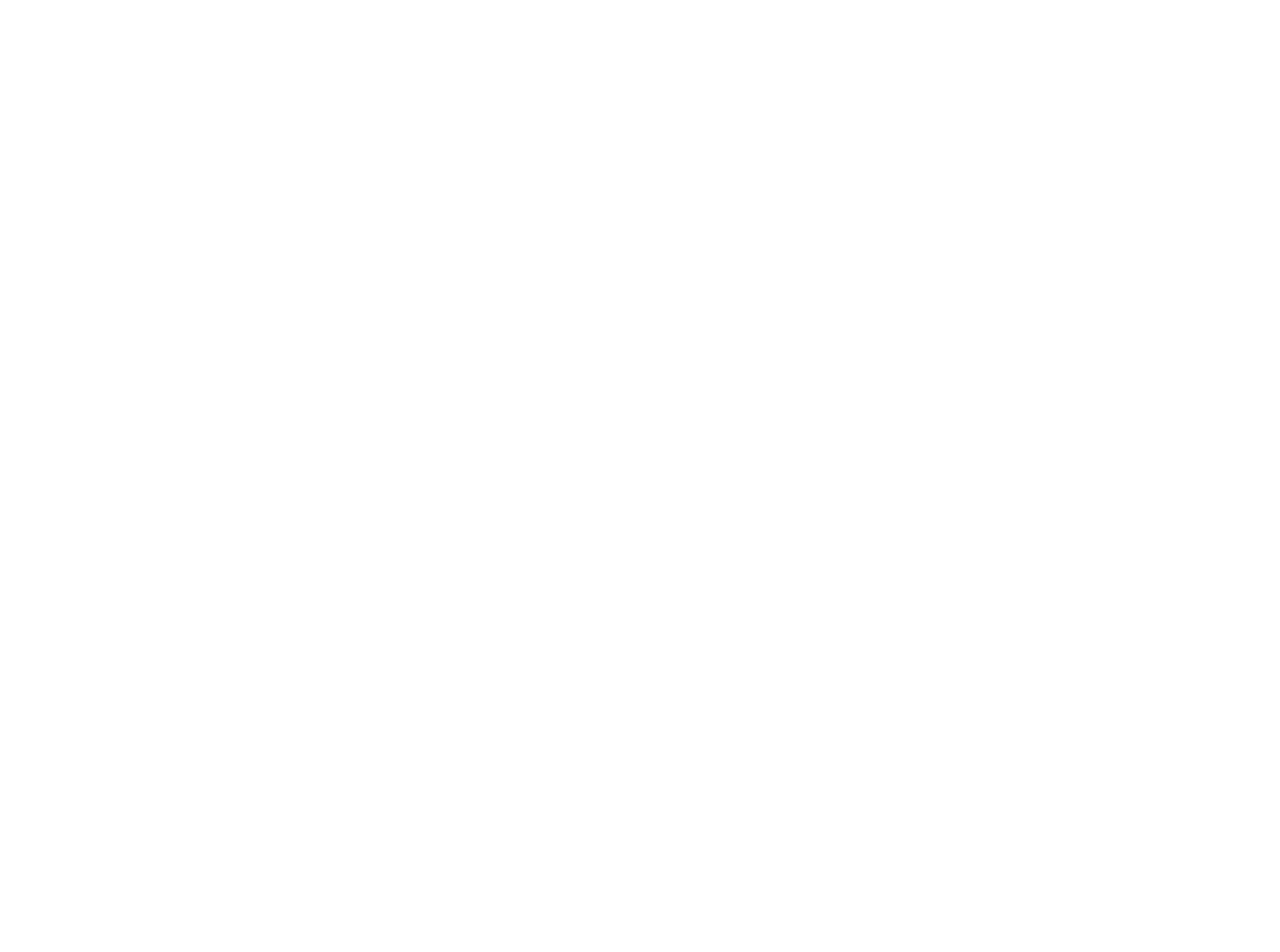
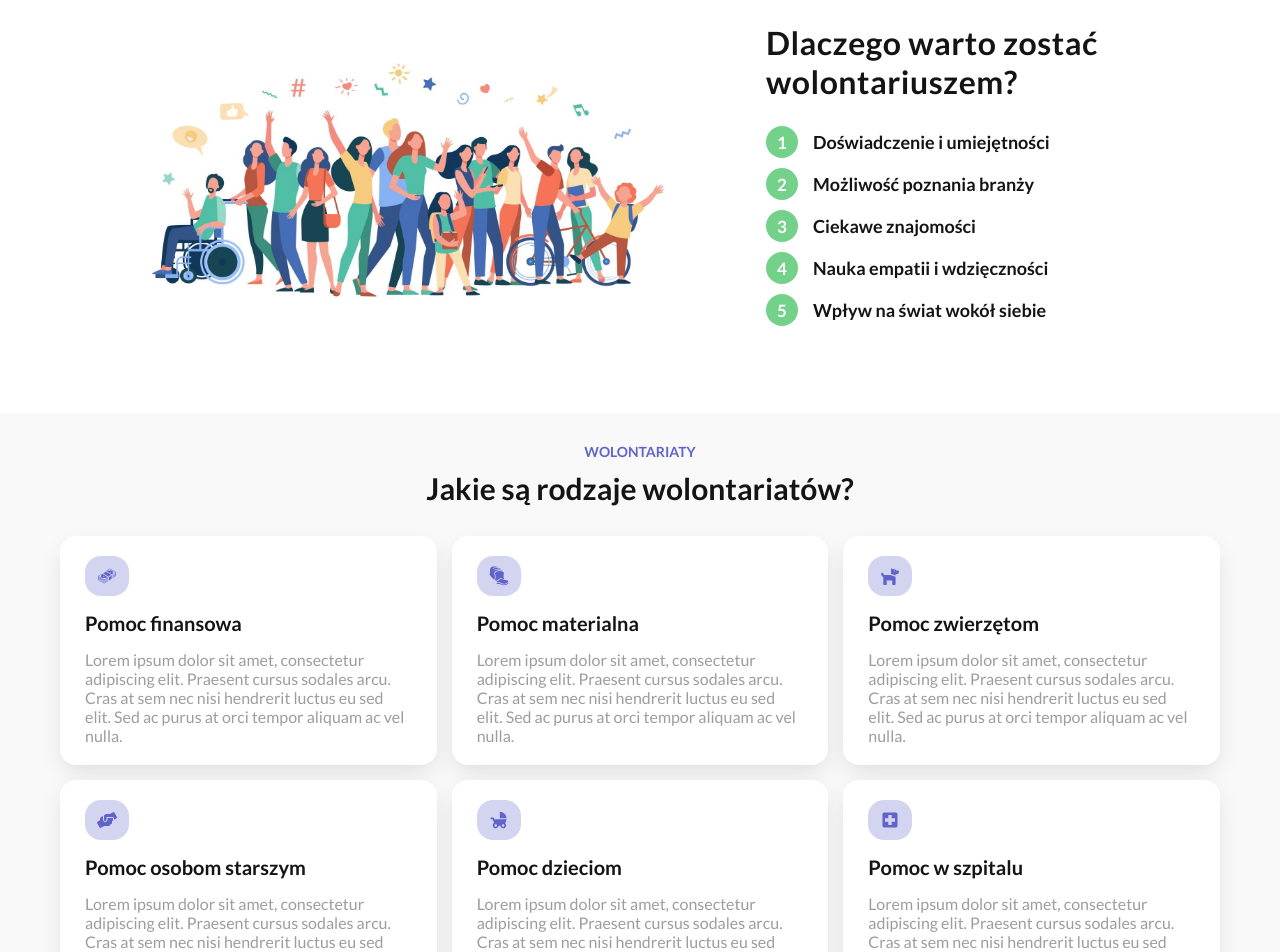
Before and after one commit to JanSzczepan/volunteer, a React (Create React App) app in the folder frontend/: page /about in a window 1280 px wide. Shown: the part 1100-2052 px from the top of the page. Before the commit the page ends 1047 px from the top, so only its background shows below. Built offline with nearby package versions, Linux system fonts and the light colour scheme.

Commit message:
About page P3 and P4

```diff
--- /dev/null
+++ b/frontend/src/components/AboutCard/AboutCard.js
@@ -0,0 +1,18 @@
+import styles from './AboutCard.module.scss'
+
+const AboutCard = ({ card }) => {
+
+   const CardIcon = <card.icon className={styles.cardIcon}/>
+
+   return (
+      <>
+         <div className={styles.cardIconContainer}>
+            {CardIcon}
+         </div>
+         <h5 className={styles.cardHeaderText}>{card.text}</h5>
+         <p className={styles.cardText}>{card.description}</p>
+      </>
+   )
+}
+
+export default AboutCard
--- /dev/null
+++ b/frontend/src/components/AboutCard/AboutCard.module.scss
@@ -0,0 +1,29 @@
+@use "../../scss/index" as *;
+
+.cardIconContainer {
+   width: fit-content;
+   display: flex;
+   align-items: center;
+   justify-content: center;
+   padding: 10px 12px;
+   background-color: lighten($color-purple, 30%);
+   border-radius: $border-radius;
+   margin-bottom: 15px;
+
+   .cardIcon {
+      font-size: 2rem;
+      color: $color-purple;
+   }
+}
+
+.cardHeaderText {
+   font-size: 2rem;
+   font-weight: 700;
+   color: $color-black;
+   margin-bottom: 15px;
+}
+
+.cardText {
+   font-size: 1.6rem;
+   color: darken($color-gray, 15%);
+}
--- a/frontend/src/constants/index.js
+++ b/frontend/src/constants/index.js
@@ -6,15 +6,15 @@ import { MdChildFriendly, MdLocalHospital } from 'react-icons/md'
 import { VscOrganization } from 'react-icons/vsc'
 
 export const OPTIONS = [
-   { value: 'Pomoc finansowa', text: 'Pomoc finansowa', imgLink: 'https://woiz.p.lodz.pl/arch/wp-content/uploads/2020/07/pomoc-materialna-i-stypendia.jpeg', icon: GiMoneyStack },
-   { value: 'Pomoc materialna', text: 'Pomoc materialna', imgLink: 'https://images.squarespace-cdn.com/content/v1/5fc85c0aedf9c235eae18004/1642641112725-QGYNG8YR4ADZYEVM9J9K/Rouba_001+copy.jpg?format=1500w', icon: GiSlicedBread },
-   { value: 'Pomoc zwierzętom', text: 'Pomoc zwierzętom', imgLink: 'https://a57.foxnews.com/static.foxnews.com/foxnews.com/content/uploads/2019/10/1200/675/iStock-992637094.jpg?ve=1&tl=1', icon: FaDog },
-   { value: 'Pomoc osobom starszym', text: 'Pomoc osobom starszym', imgLink: 'https://sonnethill.com/wp-content/uploads/2020/03/elderly-care-facilities.jpeg', icon: FaHandsHelping },
-   { value: 'Pomoc dzieciom', text: 'Pomoc dzieciom', imgLink: 'https://assets.bwbx.io/images/users/iqjWHBFdfxIU/i4emrPpnUrgc/v0/1200x-1.jpg', icon: MdChildFriendly },
-   { value: 'Pomoc w szpitalu', text: 'Pomoc w szpitalu', imgLink: 'https://s3.amazonaws.com/utep-uploads/wp-content/uploads/online-regis-college/2018/03/09141042/RC-MSHA-Patient-Safety.jpg', icon: MdLocalHospital },
-   { value: 'Pomoc w hospicjum', text: 'Pomoc w hospicjum', imgLink: 'https://as2.ftcdn.net/v2/jpg/01/84/89/93/1000_F_184899344_ih8balLtwB31dsWq8FNDBISXoEzZT8a2.jpg', icon: FaHospital },
-   { value: 'Organizacja wydarzenia', text: 'Organizacja wydarzenia', imgLink: 'https://marqueemonkeys.com.au/wp-content/uploads/2019/02/marquee-monkeys-2-980x523.jpg', icon: GiPartyPopper },
-   { value: 'Fundacja', text: 'Fundacja', imgLink: 'https://finka.pl/images/2018/11/12/ngo_fv3_resize.jpg', icon: AiFillHeart },
-   { value: 'Stowarzyszenie', text: 'Stowarzyszenie', imgLink: 'https://lawyerline.pl/wp-content/uploads/elementor/thumbs/zalozenie-stowarzyszenia-fundacja-pn0tg8h9eq8ybrdbezd9kd84r4vizpiqw2injwrw68.jpg', icon: VscOrganization },
-   { value: 'Zbiórka', text: 'Zbiórka', imgLink: 'https://www.thelifeyoucansave.org/wp-content/uploads/2019/11/Screen-Shot-2015-07-13-at-1.53.34-PM.png', icon: BiPackage },
+   { value: 'Pomoc finansowa', text: 'Pomoc finansowa', imgLink: 'https://woiz.p.lodz.pl/arch/wp-content/uploads/2020/07/pomoc-materialna-i-stypendia.jpeg', icon: GiMoneyStack, description: 'Lorem ipsum dolor sit amet, consectetur adipiscing elit. Praesent cursus sodales arcu. Cras at sem nec nisi hendrerit luctus eu sed elit. Sed ac purus at orci tempor aliquam ac vel nulla.' },
+   { value: 'Pomoc materialna', text: 'Pomoc materialna', imgLink: 'https://images.squarespace-cdn.com/content/v1/5fc85c0aedf9c235eae18004/1642641112725-QGYNG8YR4ADZYEVM9J9K/Rouba_001+copy.jpg?format=1500w', icon: GiSlicedBread, description: 'Lorem ipsum dolor sit amet, consectetur adipiscing elit. Praesent cursus sodales arcu. Cras at sem nec nisi hendrerit luctus eu sed elit. Sed ac purus at orci tempor aliquam ac vel nulla.' },
+   { value: 'Pomoc zwierzętom', text: 'Pomoc zwierzętom', imgLink: 'https://a57.foxnews.com/static.foxnews.com/foxnews.com/content/uploads/2019/10/1200/675/iStock-992637094.jpg?ve=1&tl=1', icon: FaDog, description: 'Lorem ipsum dolor sit amet, consectetur adipiscing elit. Praesent cursus sodales arcu. Cras at sem nec nisi hendrerit luctus eu sed elit. Sed ac purus at orci tempor aliquam ac vel nulla.' },
+   { value: 'Pomoc osobom starszym', text: 'Pomoc osobom starszym', imgLink: 'https://sonnethill.com/wp-content/uploads/2020/03/elderly-care-facilities.jpeg', icon: FaHandsHelping, description: 'Lorem ipsum dolor sit amet, consectetur adipiscing elit. Praesent cursus sodales arcu. Cras at sem nec nisi hendrerit luctus eu sed elit. Sed ac purus at orci tempor aliquam ac vel nulla.' },
+   { value: 'Pomoc dzieciom', text: 'Pomoc dzieciom', imgLink: 'https://assets.bwbx.io/images/users/iqjWHBFdfxIU/i4emrPpnUrgc/v0/1200x-1.jpg', icon: MdChildFriendly, description: 'Lorem ipsum dolor sit amet, consectetur adipiscing elit. Praesent cursus sodales arcu. Cras at sem nec nisi hendrerit luctus eu sed elit. Sed ac purus at orci tempor aliquam ac vel nulla.' },
+   { value: 'Pomoc w szpitalu', text: 'Pomoc w szpitalu', imgLink: 'https://s3.amazonaws.com/utep-uploads/wp-content/uploads/online-regis-college/2018/03/09141042/RC-MSHA-Patient-Safety.jpg', icon: MdLocalHospital, description: 'Lorem ipsum dolor sit amet, consectetur adipiscing elit. Praesent cursus sodales arcu. Cras at sem nec nisi hendrerit luctus eu sed elit. Sed ac purus at orci tempor aliquam ac vel nulla.' },
+   { value: 'Pomoc w hospicjum', text: 'Pomoc w hospicjum', imgLink: 'https://as2.ftcdn.net/v2/jpg/01/84/89/93/1000_F_184899344_ih8balLtwB31dsWq8FNDBISXoEzZT8a2.jpg', icon: FaHospital, description: 'Lorem ipsum dolor sit amet, consectetur adipiscing elit. Praesent cursus sodales arcu. Cras at sem nec nisi hendrerit luctus eu sed elit. Sed ac purus at orci tempor aliquam ac vel nulla.' },
+   { value: 'Organizacja wydarzenia', text: 'Organizacja wydarzenia', imgLink: 'https://marqueemonkeys.com.au/wp-content/uploads/2019/02/marquee-monkeys-2-980x523.jpg', icon: GiPartyPopper, description: 'Lorem ipsum dolor sit amet, consectetur adipiscing elit. Praesent cursus sodales arcu. Cras at sem nec nisi hendrerit luctus eu sed elit. Sed ac purus at orci tempor aliquam ac vel nulla.' },
+   { value: 'Fundacja', text: 'Fundacja', imgLink: 'https://finka.pl/images/2018/11/12/ngo_fv3_resize.jpg', icon: AiFillHeart, description: 'Lorem ipsum dolor sit amet, consectetur adipiscing elit. Praesent cursus sodales arcu. Cras at sem nec nisi hendrerit luctus eu sed elit. Sed ac purus at orci tempor aliquam ac vel nulla.' },
+   { value: 'Stowarzyszenie', text: 'Stowarzyszenie', imgLink: 'https://lawyerline.pl/wp-content/uploads/elementor/thumbs/zalozenie-stowarzyszenia-fundacja-pn0tg8h9eq8ybrdbezd9kd84r4vizpiqw2injwrw68.jpg', icon: VscOrganization, description: 'Lorem ipsum dolor sit amet, consectetur adipiscing elit. Praesent cursus sodales arcu. Cras at sem nec nisi hendrerit luctus eu sed elit. Sed ac purus at orci tempor aliquam ac vel nulla.' },
+   { value: 'Zbiórka', text: 'Zbiórka', imgLink: 'https://www.thelifeyoucansave.org/wp-content/uploads/2019/11/Screen-Shot-2015-07-13-at-1.53.34-PM.png', icon: BiPackage, description: 'Lorem ipsum dolor sit amet, consectetur adipiscing elit. Praesent cursus sodales arcu. Cras at sem nec nisi hendrerit luctus eu sed elit. Sed ac purus at orci tempor aliquam ac vel nulla.' },
 ]
--- a/frontend/src/pages/About/About.js
+++ b/frontend/src/pages/About/About.js
@@ -1,12 +1,15 @@
 import AboutP1 from './AboutP1/AboutP1'
 import AboutP2 from './AboutP2/AboutP2'
-import styles from './About.module.scss'
+import AboutP3 from './AboutP3/AboutP3'
+import AboutP4 from './AboutP4/AboutP4'
 
 const About = () => {
    return (
       <>
          <AboutP1 />
          <AboutP2 />
+         <AboutP3 />
+         <AboutP4 />
       </>
    )
 }
--- a/frontend/src/pages/About/About.module.scss
+++ b/frontend/src/pages/About/About.module.scss
@@ -1 +1,74 @@
 @use "../../scss/index" as *;
+
+$about-card-gap-x: 15px;
+$about-card-gap-y: 15px;
+
+.aboutSection {
+   background-color: darken($color-white, 2.5%);
+}
+
+.aboutContainer {
+   max-width: 420px !important;
+   padding-top: 30px !important;
+   padding-bottom: 60px !important;
+
+   @include tablet {
+      max-width: $max-width !important;
+   }
+}
+
+.text {
+   color: $color-purple;
+   font-size: 1.2rem;
+   font-weight: 700;
+   text-align: center;
+   text-transform: uppercase;
+   margin-bottom: 10px;
+
+   @include phone {
+      font-size: 1.4rem;
+   }
+}
+
+.headerText {
+   color: $color-black;
+   font-size: 2.4rem;
+   font-weight: 700;
+   text-align: center;
+   margin-bottom: 30px;
+
+   @include phone {
+      font-size: 2.8rem;
+   }
+
+   @include desktop {
+      font-size: 3rem;
+   }
+}
+
+.cardsContainer {
+   display: flex;
+   flex-direction: column;
+   gap: $about-card-gap-y 0;
+   flex-wrap: wrap;
+
+   @include tablet {
+      flex-direction: row;
+      gap: $about-card-gap-y $about-card-gap-x;
+      justify-content: center;
+   }
+}
+
+.card {
+   display: block;
+   padding: 20px 25px;
+   background-color: $color-white;
+   border-radius: $border-radius;
+   -webkit-box-shadow: 0px 9px 25px -5px rgba(216, 216, 216, 1);
+   -moz-box-shadow: 0px 9px 25px -5px rgba(216, 216, 216, 1);
+   box-shadow: 0px 9px 25px -5px rgba(216, 216, 216, 1);
+
+   @include tablet {
+      flex-basis: calc(100% / 3 - 2 * $about-card-gap-x / 3);
+   }
+}
--- a/frontend/src/pages/About/AboutP2/AboutP2.js
+++ b/frontend/src/pages/About/AboutP2/AboutP2.js
@@ -1,25 +1,26 @@
 import { Link } from 'react-router-dom'
 import { FaUserPlus, FaUsers, FaSearch } from 'react-icons/fa'
 
-import styles from './AboutP2.module.scss'
+import AboutCard from '../../../components/AboutCard/AboutCard'
+import styles from '../About.module.scss'
 
 const CARDS_LIST = [
    {
-      name: 'Dodawaj wolontariaty',
-      text: 'Volunteer to aplikacja, która w łatwy sposób pozwoli ci zorganizować wolontariat. Dodaj tytuł, opis, datę, miasto i zdjęcie - to tyle, gotowe!',
-      icon: <FaUserPlus className={styles.cardIcon}/>,
+      text: 'Dodawaj wolontariaty',
+      description: 'Volunteer to aplikacja, która w łatwy sposób pozwoli ci zorganizować wolontariat. Dodaj tytuł, opis, datę, miasto i zdjęcie - to tyle, gotowe!',
+      icon: FaUserPlus,
       link: '/events/add-event'
    },
    {
-      name: 'Zostań wolontariuszem',
-      text: 'Dzięki naszej aplikacji możesz zgłosić uczestnictwo w dowolnym wolontariacie. Jeśli coś ci wypadło możesz zrezygnować, ale uważaj, nie możesz drugi raz uczestniczyć w tym samym wolontariacie.',
-      icon: <FaUsers className={styles.cardIcon}/>,
+      text: 'Zostań wolontariuszem',
+      description: 'Dzięki naszej aplikacji możesz zgłosić uczestnictwo w dowolnym wolontariacie. Jeśli coś ci wypadło możesz zrezygnować, ale uważaj, nie możesz drugi raz uczestniczyć w tym samym wolontariacie.',
+      icon: FaUsers,
       link: '/events/all'
    },
    {
-      name: 'Przeglądaj wolontariaty',
-      text: 'Możesz zobaczyć wszystkie dostępne wolontariaty, wyszukać te które cię interesują oraz sprawdzić jakie będą organizowane w najbliższych dniach.',
-      icon: <FaSearch className={styles.cardIcon}/>,
+      text: 'Przeglądaj wolontariaty',
+      description: 'Możesz zobaczyć wszystkie dostępne wolontariaty, wyszukać te które cię interesują oraz sprawdzić jakie będą organizowane w najbliższych dniach.',
+      icon: FaSearch,
       link: '/events/upcoming'
    }
 ]
@@ -36,11 +37,7 @@ const AboutP2 = () => {
             <div className={styles.cardsContainer}>
                {CARDS_LIST.map((card, i) => (
                   <Link className={styles.card} to={user?.user ? card.link : '/login'} key={i}>
-                     <div className={styles.cardIconContainer}>
-                        {card.icon}
-                     </div>
-                     <h5 className={styles.cardHeaderText}>{card.name}</h5>
-                     <p className={styles.cardText}>{card.text}</p>
+                     <AboutCard card={card}/>
                   </Link>
                ))}
             </div>
--- /dev/null
+++ b/frontend/src/pages/About/AboutP3/AboutP3.js
@@ -0,0 +1,35 @@
+import Image from '../../../images/about_2.jpg'
+import styles from './AboutP3.module.scss'
+
+const VOLUNTEER_REASONS_LIST = [
+   { header: 'Doświadczenie i umiejętności' },
+   { header: 'Możliwość poznania branży' },
+   { header: 'Ciekawe znajomości' },
+   { header: 'Nauka empatii i wdzięczności' },
+   { header: 'Wpływ na świat wokół siebie' }
+]
+
+const AboutP3 = () => {
+   return (
+      <section className={`section ${styles.aboutSection}`}>
+         <div className={styles.aboutContainer}>
+            <div>
+               <h2 className={styles.headerText}>Dlaczego warto zostać wolontariuszem?</h2>
+               {VOLUNTEER_REASONS_LIST.map((item, i) => (
+                  <div className={styles.reasonContainer} key={i}>
+                     <div className={styles.reasonNumberContainer}>
+                        <p className={styles.reasonNumberText}>{i + 1}</p>
+                     </div>
+                     <div className={styles.reasonTextContainer}>
+                        <h4 className={styles.reasonHeaderText}>{item.header}</h4>
+                     </div>
+                  </div>
+               ))}
+            </div>
+            <img className={styles.image} src={Image} alt="Wolontariusze" />
+         </div>
+      </section>
+   )
+}
+
+export default AboutP3
--- /dev/null
+++ b/frontend/src/pages/About/AboutP3/AboutP3.module.scss
@@ -0,0 +1,112 @@
+@use "../../../scss/index" as *;
+
+.aboutSection {
+   max-width: 420px !important;
+   padding-top: 30px !important;
+   padding-bottom: 30px !important;
+
+   @include tablet {
+      max-width: $max-width !important;
+   }
+}
+
+.aboutContainer {
+   display: flex;
+   flex-direction: column-reverse;
+
+   @include tablet {
+      flex-direction: row-reverse;
+      align-items: center;
+      gap: 0 10px;
+      padding: 20px 0;
+   }
+}
+
+.image {
+   display: block;
+   width: 100%;
+   height: auto;
+   margin-bottom: 15px;
+
+   @include tablet {
+      width: 50%;
+      margin-bottom: 0;
+   }
+
+   @include desktop {
+      width: 60%;
+   }
+}
+
+.headerText {
+   font-size: 2.4rem;
+   font-weight: 700;
+   color: $color-black;
+   letter-spacing: .5px;
+   margin-bottom: 25px;
+
+   @include phone {
+      font-size: 2.8rem;
+   }
+
+   @include desktop {
+      font-size: 3.2rem;
+   }
+}
+
+.reasonContainer {
+   display: flex;
+   align-items: center;
+   margin-bottom: 10px;
+
+   .reasonNumberContainer {
+      flex: none;
+      width: 25px;
+      height: 25px;
+      display: flex;
+      align-items: center;
+      justify-content: center;
+      background-color: $color-green;
+      border-radius: 50%;
+      margin-right: 10px;
+
+      @include phone {
+         width: 30px;
+         height: 30px;
+         margin-right: 15px;
+      }
+
+      @include desktop {
+         width: 32px;
+         height: 32px;
+      }
+
+      .reasonNumberText {
+         font-size: 1.4rem;
+         font-weight: 700;
+         color: $color-white;
+
+         @include phone {
+            font-size: 1.6rem;
+         }
+
+         @include desktop {
+            font-size: 1.7rem;
+         }
+      }
+   }
+
+   .reasonHeaderText {
+      font-size: 1.5rem;
+      font-weight: 700;
+      color: $color-black;
+
+      @include phone {
+         font-size: 1.7rem;
+      }
+
+      @include desktop {
+         font-size: 1.8rem;
+      }
+   }
+}
--- /dev/null
+++ b/frontend/src/pages/About/AboutP4/AboutP4.js
@@ -0,0 +1,25 @@
+import { Link } from 'react-router-dom'
+
+import AboutCard from '../../../components/AboutCard/AboutCard'
+import { OPTIONS } from '../../../constants'
+import styles from '../About.module.scss'
+
+const AboutP4 = () => {
+   return (
+      <section className={styles.aboutSection}>
+         <div className={`section ${styles.aboutContainer}`}>
+            <p className={styles.text}>Wolontariaty</p>
+            <h3 className={styles.headerText}>Jakie są rodzaje wolontariatów?</h3>
+            <div className={styles.cardsContainer}>
+               {OPTIONS.map((card, i) => (
+                  <Link className={styles.card} to={`/events/search?search=${card.value || 'none'}`} key={i}>
+                     <AboutCard card={card}/>
+                  </Link>
+               ))}
+            </div>
+         </div>
+      </section>
+   )
+}
+
+export default AboutP4
--- a/frontend/src/pages/AddEvent/AddEvent.js
+++ b/frontend/src/pages/AddEvent/AddEvent.js
@@ -36,7 +36,7 @@ const AddEvent = () => {
    return (
       <section className={`section ${styles.section}`}>
          <form onSubmit={(e) => onSubmit(e)} className='addEventForm'>
-            <h2 className='addEventHeader'>Stwórz event</h2>
+            <h2 className='addEventHeader'>Stwórz wolontariat</h2>
             <label className='addEventLabel' htmlFor='title'>Tytuł</label>
             <input value={formData.title} onChange={(e) => setFormData({ ...formData, title: e.target.value })} className={`addEventInput ${error?.emptyFields?.includes('title') && styles.inputError}`} id='title' type='text' />
             <label className='addEventLabel' htmlFor='description'>Opis</label>
```
Also changed, not shown: frontend/src/images/about_2.jpg, frontend/src/pages/About/AboutP4/AboutP4.module.scss (added).
